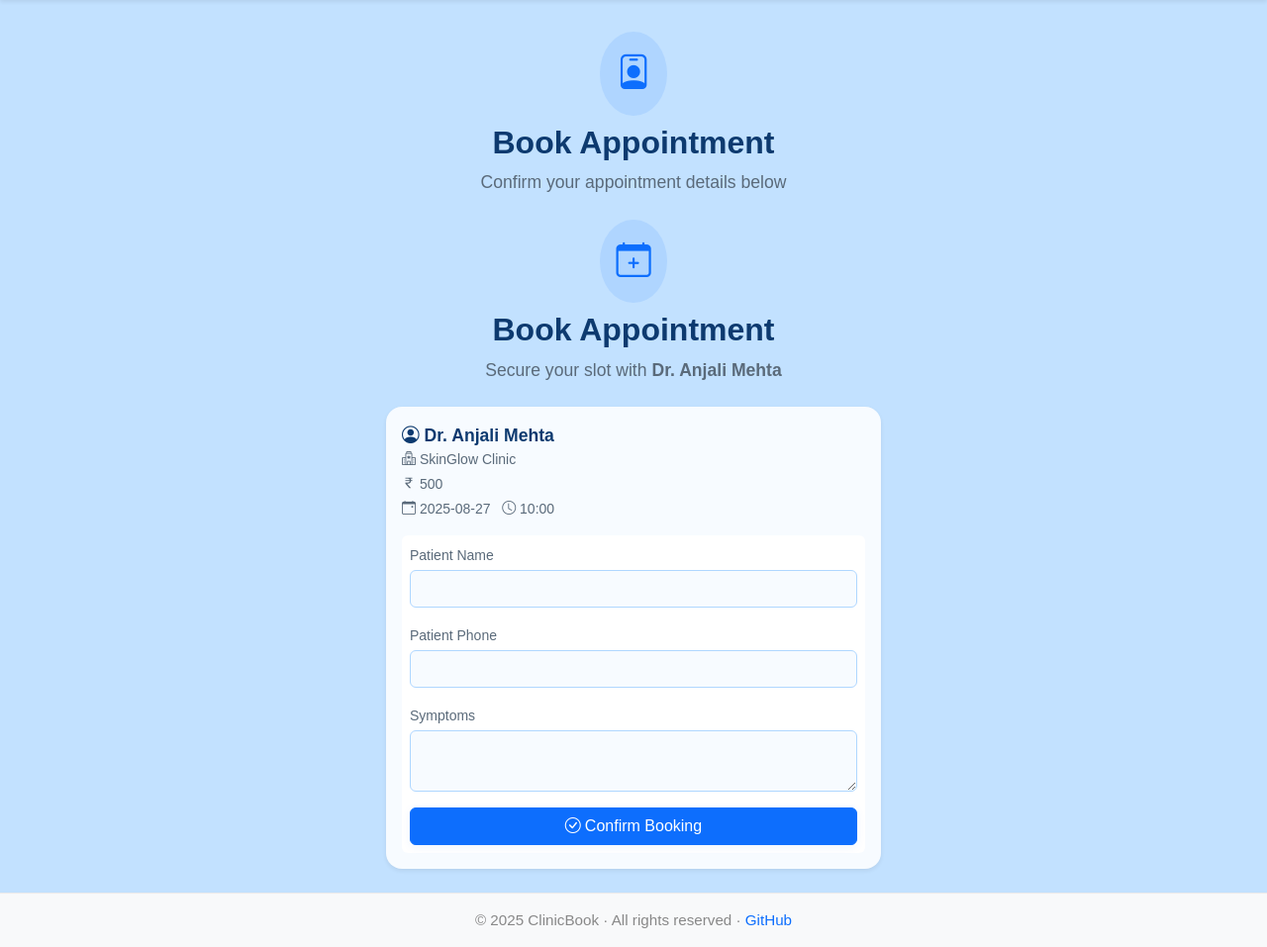
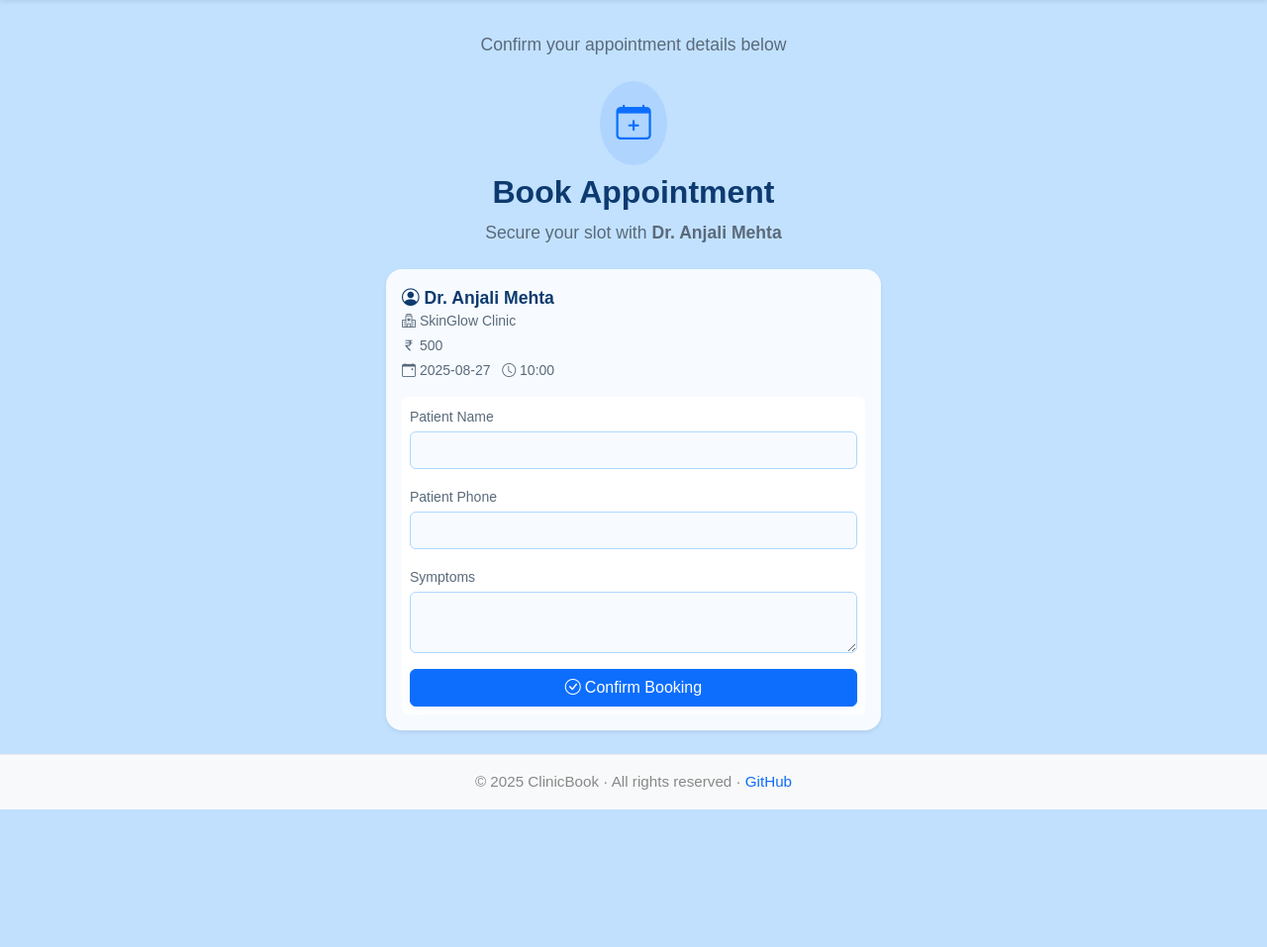
Before and after one commit to Mfaj-cod/ClinicBook, a Flask app: page /book/1 in a window 1280 px wide. Shown: the part 62-1019 px from the top of the page at 99% size. After the commit the page ends 880 px from the top, so only its background shows below. Run offline with Flask 3, Linux system fonts and the light colour scheme; the visitor is signed in with stand-in values (Sample User, id 1); data comes from the database, SQL or seed files in the repository; both versions use the stored data as it was after the commit.

Commit message:
patients login bug fix

```diff
--- a/templates/base.html
+++ b/templates/base.html
@@ -168,7 +168,7 @@
   </main>
 
   <!-- Footer -->
-  <footer class="py-3 bg-light mt-auto">
+  <footer class="py-3 bg-light mt-auto" style="position: sticky;">
     <div class="container text-center">
       <span>&copy; {{ 2025 }} ClinicBook &middot; All rights reserved &middot;
         <a href="https://github.com/Mfaj-cod" target="_blank" class="text-decoration-none text-primary">GitHub</a>
--- a/templates/book.html
+++ b/templates/book.html
@@ -2,12 +2,6 @@
 {% block content %}
 <div class="container my-4">
   <div class="text-center mb-4">
-    <span class="d-inline-block rounded-circle bg-primary bg-opacity-10 p-3">
-      <i class="bi bi-person-badge" style="font-size:2.2rem; color:#0d6efd;"></i>
-    </span>
-    <h2 class="fw-bold mt-2" style="color:#0d3a6f;">
-      {% if doc %}Doctor Details &amp; Slots{% elif slot %}Book Appointment{% else %}Book Appointment{% endif %}
-    </h2>
     <div class="text-muted mb-2" style="font-size:1.1rem;">
       {% if doc %}
         View doctor details and available slots
--- a/templates/register.html
+++ b/templates/register.html
@@ -34,7 +34,7 @@
               </div>
               <div class="col-md-6">
                 <label for="registerGender" class="form-label">Gender</label>
-                <input type="tel" class="form-control rounded-3" id="registerGender" name="gender" required>
+                <input type="text" class="form-control rounded-3" id="registerGender" name="gender" required>
                 <div class="invalid-feedback">Please enter your gender.</div>
               </div>
               <div class="col-12">
```
Also changed, not shown: instance/app_v2.db.
